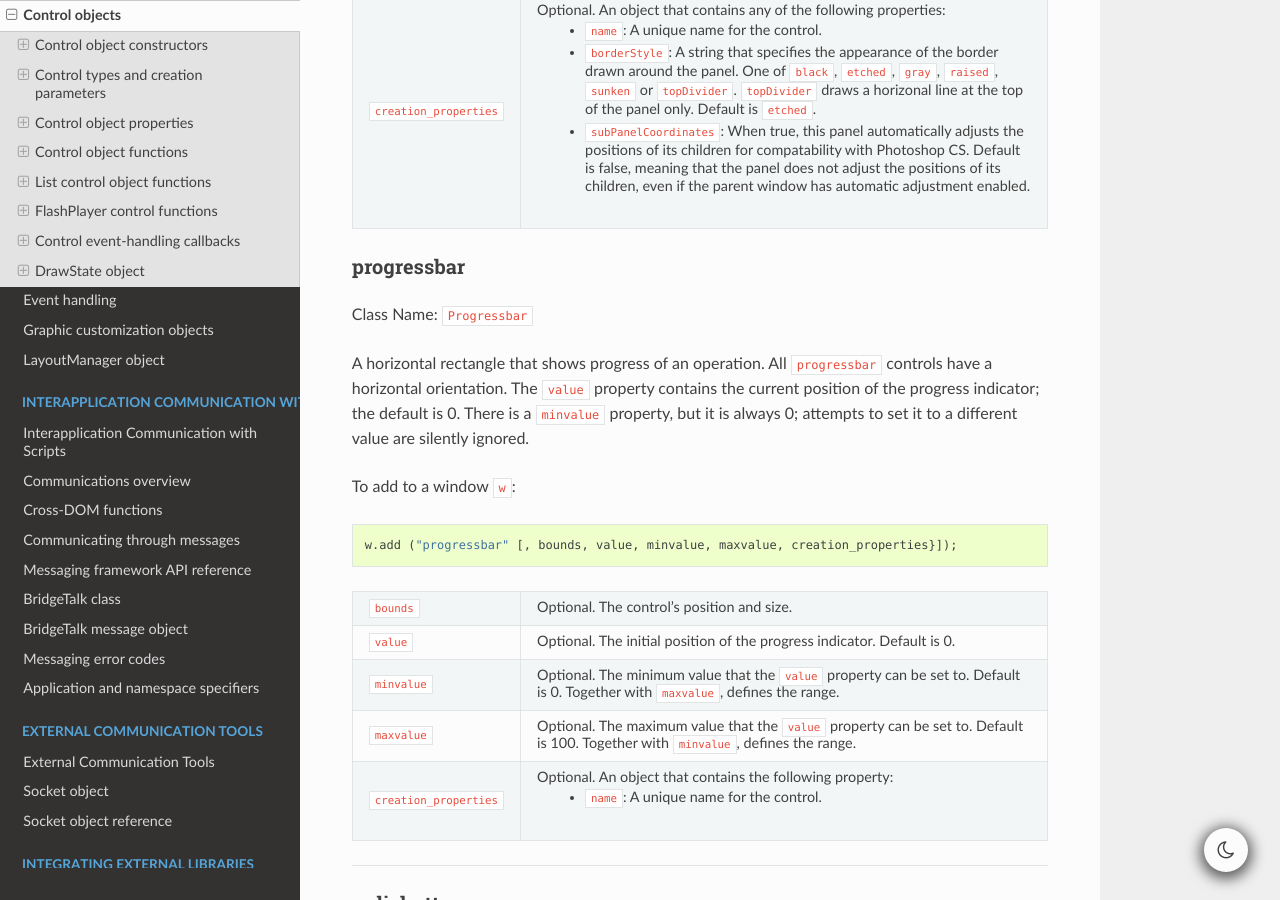
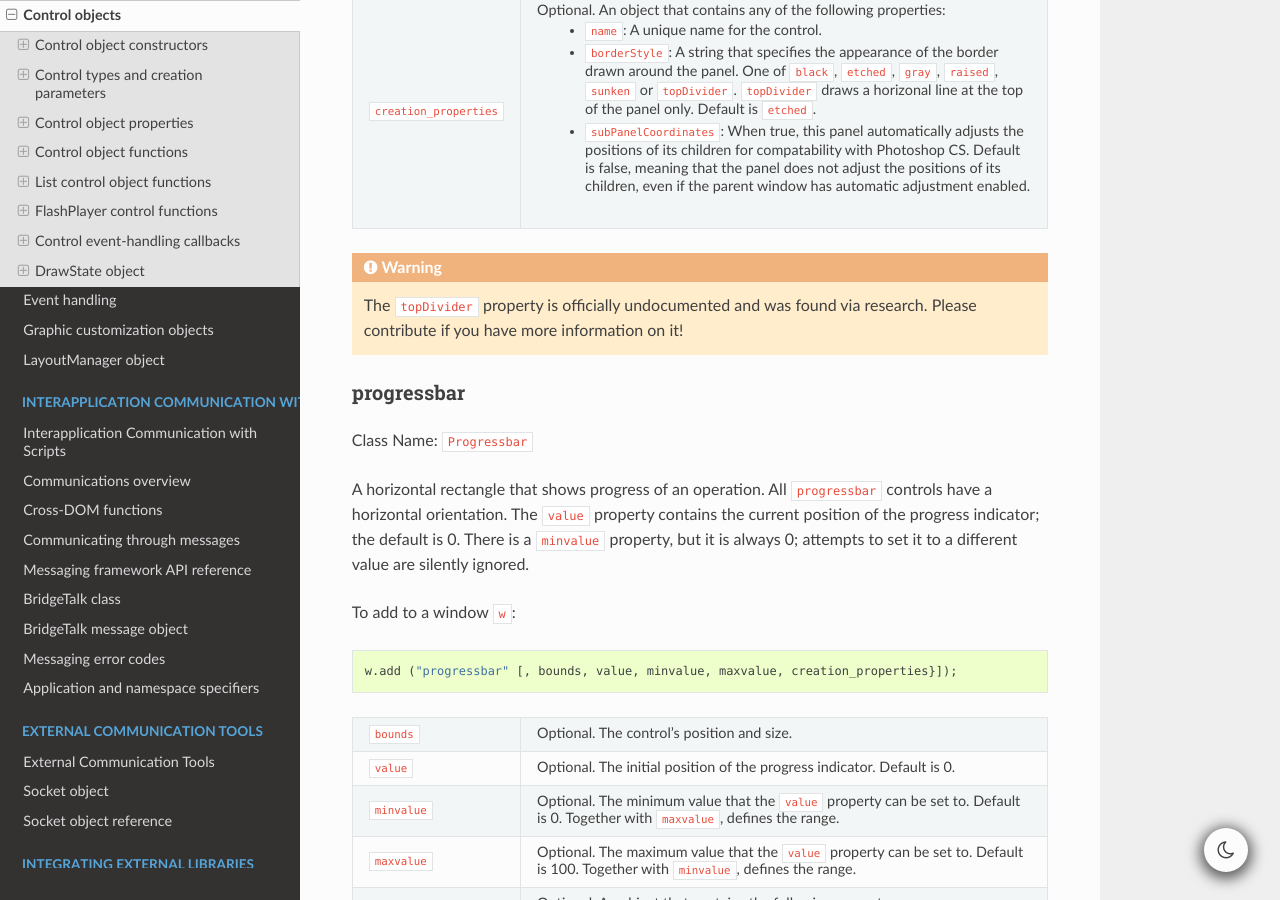
Before and after one commit to docsforadobe/javascript-tools-guide, a Sphinx documentation site: the page built from docs/user-interface-tools/control-objects.rst, in a window 1280 px wide and 900 px high, scrolled down 7780 px. Built offline with Sphinx 7.4.7 and the Read the Docs theme 3.1.0, drawn with Linux system fonts in a browser that asks for light colours.

Commit message:
Add note re: property being undocumented

```diff
--- a/docs/user-interface-tools/control-objects.rst
+++ b/docs/user-interface-tools/control-objects.rst
@@ -420,6 +420,9 @@ To add to a window ``w``::
 
 =======================  ==================================================================
 
+.. warning::
+    The ``topDivider`` property is officially undocumented and was found via research. Please contribute if you have more information on it!
+
 .. _control-type-progressbar:
 
 progressbar
```
